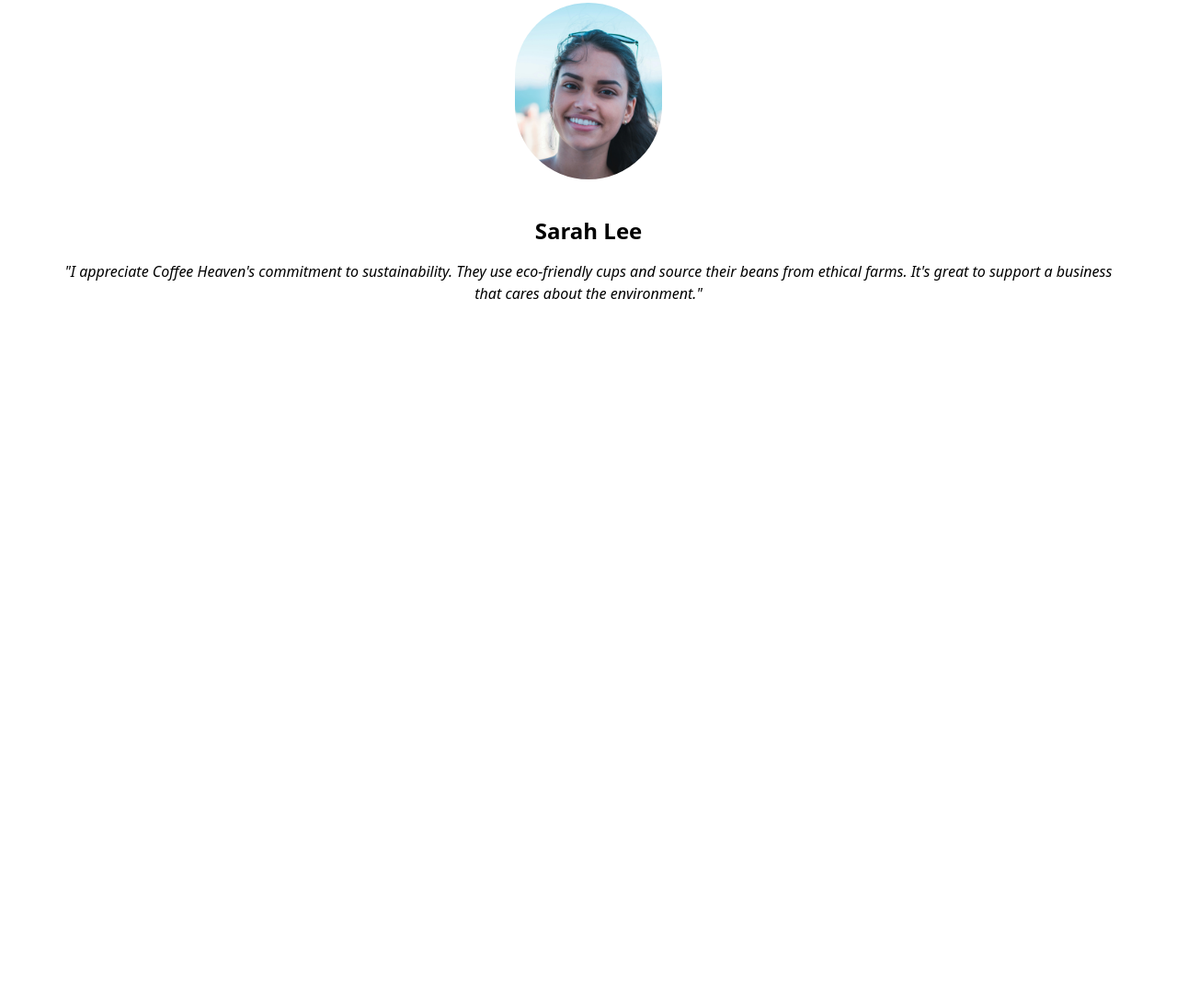
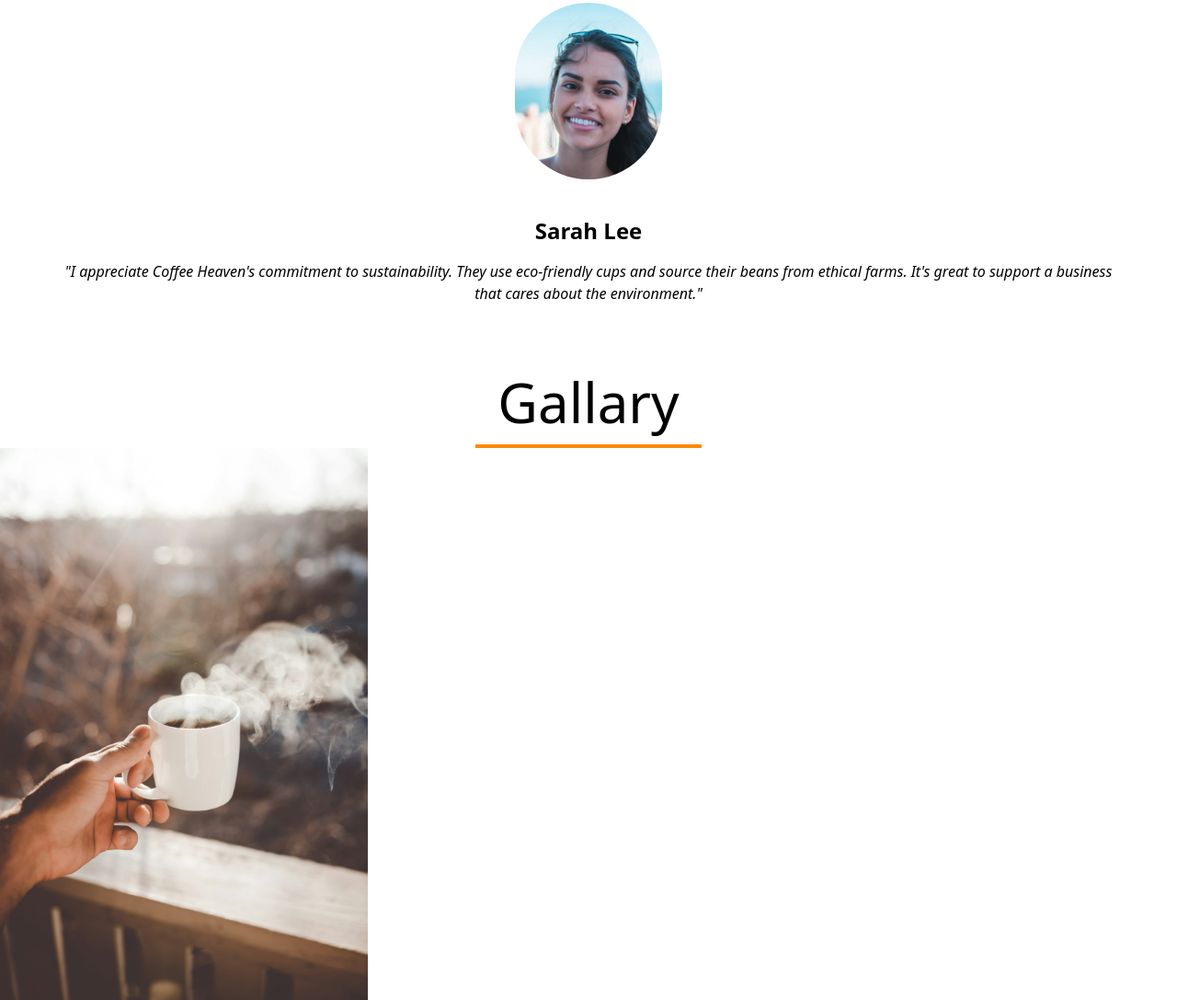
Before and after one commit to noob-mishu/Tools_task, a website: page src/index.html in a window 1280 px wide. Shown: the part 6555-7642 px from the top of the page at 92% size. Before the commit the page ends 6946 px from the top, so only its background shows below. Drawn offline with Linux system fonts and the light colour scheme.

Commit message:
gallary section

```diff
--- a/src/index.html
+++ b/src/index.html
@@ -215,6 +215,22 @@
      </section>
 
 
+     <section id="gallary">
+        <h1 class="block w-fit mx-auto py-4 text-6xl font-medium
+            border-b-4 border-orange-400 px-6 text-center">
+                Gallary</h1>
+        <div>
+            <ul>
+                <li class="h-100 w-100 object-cover rounded-4xl mb-10">
+                    <img src="./img/Galary-1.jpg" alt="">
+                </li>
+            </ul>
+        </div>
+
+
+     </section>
+
+
 
 
 
```
Also changed, not shown: src/img/Galary-1.jpg (added), src/img/Galary-4.jpg (added), 7 other files.
